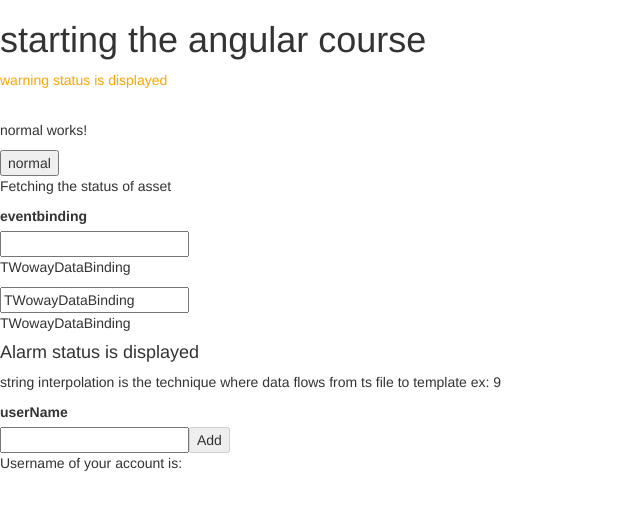
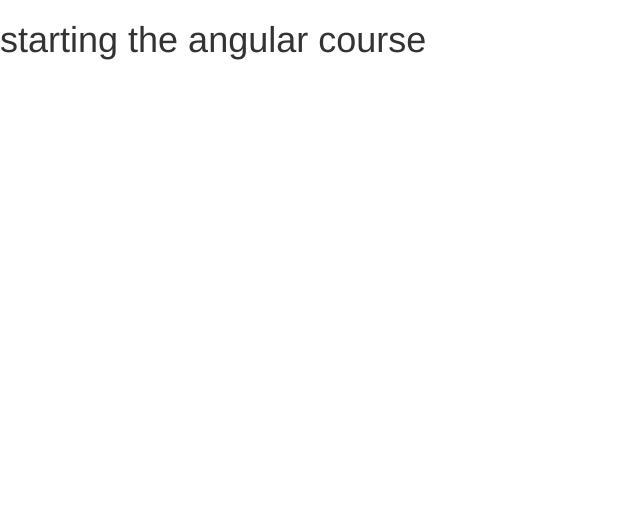
Before and after one commit to naralasrikanth/Angular-Learning, an Angular app in the folder demo/Demo/: page / in a window 1280 px wide. Shown: the top 510 px of the page, without its empty margins (0-640 px from the left). Built offline with nearby package versions, Linux system fonts and the light colour scheme.

Commit message:
commented components selectors

```diff
--- a/demo/Demo/src/app/app.component.html
+++ b/demo/Demo/src/app/app.component.html
@@ -6,6 +6,6 @@
 
 <!-- class selector -->
 <p class="home"></p>
-<app-warning></app-warning>
+<!-- <app-warning></app-warning>
 <app-normal></app-normal>
-<app-alarm></app-alarm>
+<app-alarm></app-alarm> -->
```
